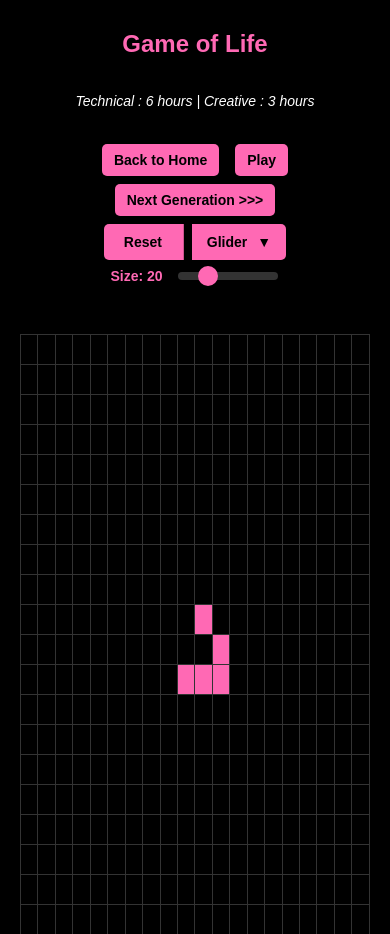
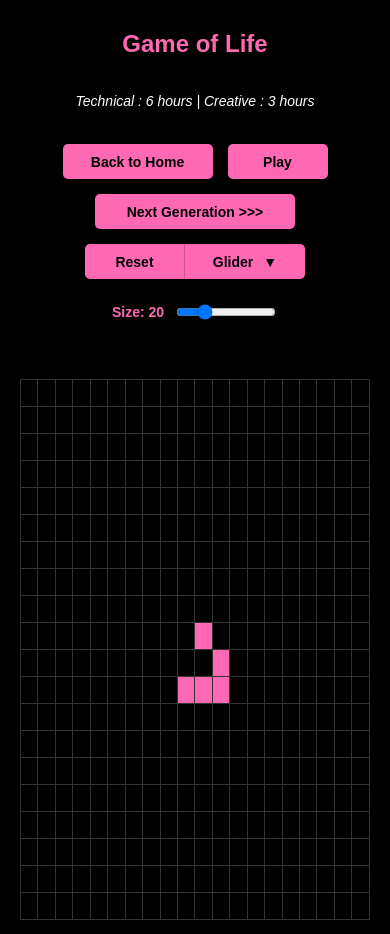
Before and after one commit to lawsonM525/lawsonm525.github.io, a PHP site: page /home.html in a window 390 px wide. Shown: the top 934 px of the page. Run offline with PHP 8.4, Linux system fonts and the light colour scheme.

Commit message:
Update button and size control styles for consistency and responsiveness

```diff
--- a/Hw6/CSS/hw6.css
+++ b/Hw6/CSS/hw6.css
@@ -32,31 +32,96 @@ p {
 .controls {
     display: flex;
     align-items: center;
-    gap: clamp(8px, 2vw, 20px);
+    gap: 15px;
     margin: 10px 0;
     flex-wrap: wrap;
     justify-content: center;
     width: 100%;
 }
 
-.back-btn {
-    margin-bottom: -10px;
-}
-
+/* Base button styles */
 .control-btn, .back-btn, .btn {
     background-color: #ff69b4;
     color: black;
     border: none;
-    padding: clamp(8px, 1.5vw, 20px) clamp(12px, 2vw, 30px);
-    margin: 0 clamp(4px, 1vw, 10px);
+    padding: 10px 20px;
+    height: 40px; /* Fixed height for all buttons */
     cursor: pointer;
     border-radius: 5px;
     font-weight: bold;
-    font-size: clamp(14px, 1.5vw, 16px);
+    font-size: 16px;
+    display: flex;
+    align-items: center;
+    justify-content: center;
+    min-width: 100px; /* Minimum width for buttons */
 }
 
-.control-btn:hover, .back-btn:hover {
-    background-color: #ff1493;
+/* Specific widths for different buttons */
+.back-btn {
+    width: 150px;
+}
+
+#start {
+    width: 100px;
+}
+
+#nextGen {
+    width: 200px;
+}
+
+#reset {
+    width: 100px;
+    border-radius: 5px 0 0 5px;
+    border-right: 1px solid rgba(0, 0, 0, 0.2);
+}
+
+.dropdown-arrow {
+    width: 120px;
+    border-radius: 0 5px 5px 0;
+    padding: 10px 15px;
+    gap: 8px;
+}
+
+/* Size control adjustments */
+.size-control {
+    display: flex;
+    align-items: center;
+    gap: 10px;
+    color: #ff69b4;
+    height: 40px; /* Match button height */
+}
+
+.size-control label {
+    font-weight: bold;
+    width: 100px;
+    font-size: 16px;
+}
+
+.size-control input[type="range"] {
+    width: 150px;
+}
+
+/* Only make responsive on smaller screens */
+@media (max-width: 768px) {
+    .control-btn, .back-btn, .btn {
+        padding: clamp(8px, 1.5vw, 20px) clamp(12px, 2vw, 30px);
+        height: clamp(35px, 5vw, 40px);
+        font-size: clamp(14px, 1.5vw, 16px);
+        min-width: unset;
+    }
+
+    .size-control {
+        height: clamp(35px, 5vw, 40px);
+    }
+
+    .size-control label {
+        width: auto;
+        font-size: clamp(14px, 1.5vw, 16px);
+    }
+
+    .size-control input[type="range"] {
+        width: clamp(100px, 15vw, 150px);
+    }
 }
 
 .grid-container {
@@ -167,38 +232,3 @@ p {
 #current-pattern {
     margin-right: 2px;
 }
-
-.size-control {
-    display: flex;
-    align-items: center;
-    gap: clamp(5px, 1vw, 10px);
-    color: #ff69b4;
-}
-
-.size-control label {
-    font-weight: bold;
-    min-width: clamp(60px, 8vw, 80px);
-    font-size: clamp(14px, 1.5vw, 16px);
-}
-
-.size-control input[type="range"] {
-    -webkit-appearance: none;
-    width: clamp(100px, 15vw, 150px);
-    height: 8px;
-    background: #333;
-    border-radius: 5px;
-    outline: none;
-}
-
-.size-control input[type="range"]::-webkit-slider-thumb {
-    -webkit-appearance: none;
-    width: 20px;
-    height: 20px;
-    background: #ff69b4;
-    border-radius: 50%;
-    cursor: pointer;
-}
-
-.size-control input[type="range"]:hover::-webkit-slider-thumb {
-    background: #ff1493;
-}
```
